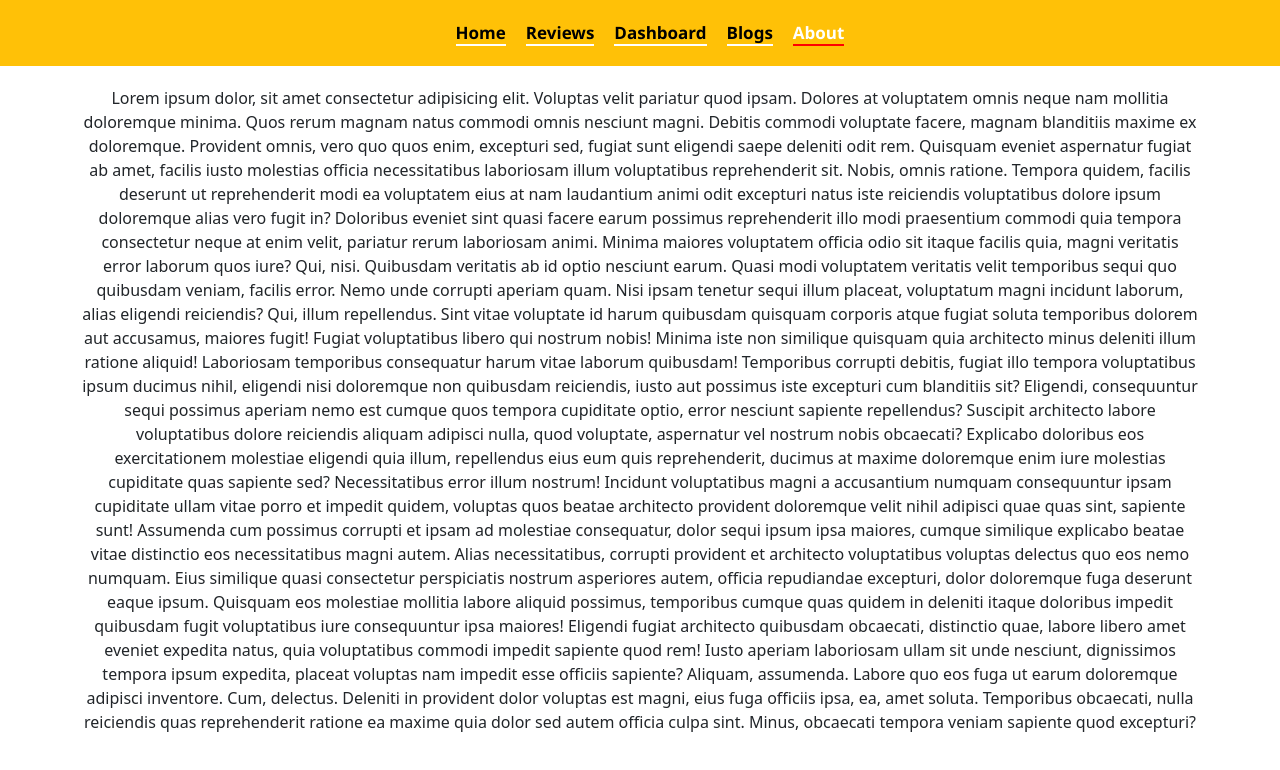
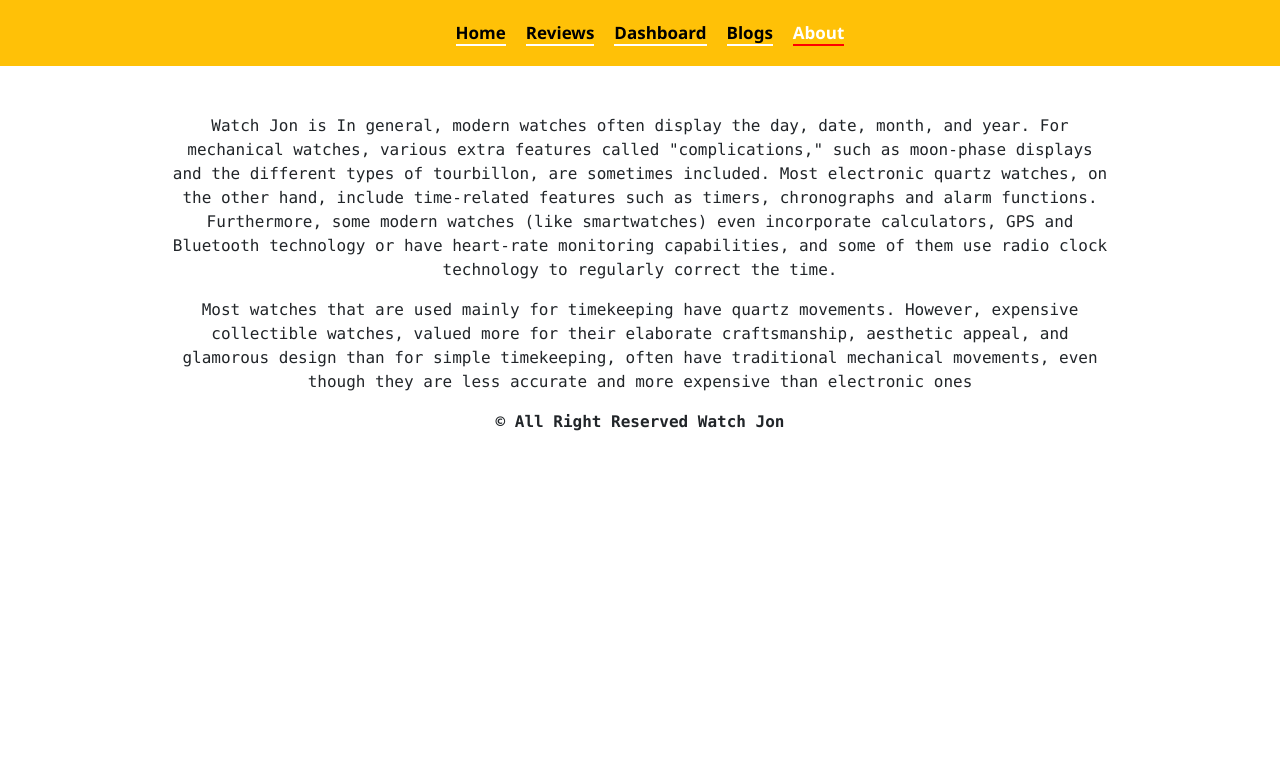
Before and after one commit to CodeWithShamim/product-analysis-website, a React (Create React App) app: page /about in a window 1280 px wide. Shown: the top 770 px of the page. Built offline with nearby package versions, Linux system fonts and the light colour scheme.

Commit message:
about section done

```diff
--- a/src/components/About/About.js
+++ b/src/components/About/About.js
@@ -2,61 +2,27 @@ import React from "react";
 
 const About = () => {
   return (
-    <div className="container">
-      Lorem ipsum dolor, sit amet consectetur adipisicing elit. Voluptas velit
-      pariatur quod ipsam. Dolores at voluptatem omnis neque nam mollitia
-      doloremque minima. Quos rerum magnam natus commodi omnis nesciunt magni.
-      Debitis commodi voluptate facere, magnam blanditiis maxime ex doloremque.
-      Provident omnis, vero quo quos enim, excepturi sed, fugiat sunt eligendi
-      saepe deleniti odit rem. Quisquam eveniet aspernatur fugiat ab amet,
-      facilis iusto molestias officia necessitatibus laboriosam illum
-      voluptatibus reprehenderit sit. Nobis, omnis ratione. Tempora quidem,
-      facilis deserunt ut reprehenderit modi ea voluptatem eius at nam
-      laudantium animi odit excepturi natus iste reiciendis voluptatibus dolore
-      ipsum doloremque alias vero fugit in? Doloribus eveniet sint quasi facere
-      earum possimus reprehenderit illo modi praesentium commodi quia tempora
-      consectetur neque at enim velit, pariatur rerum laboriosam animi. Minima
-      maiores voluptatem officia odio sit itaque facilis quia, magni veritatis
-      error laborum quos iure? Qui, nisi. Quibusdam veritatis ab id optio
-      nesciunt earum. Quasi modi voluptatem veritatis velit temporibus sequi quo
-      quibusdam veniam, facilis error. Nemo unde corrupti aperiam quam. Nisi
-      ipsam tenetur sequi illum placeat, voluptatum magni incidunt laborum,
-      alias eligendi reiciendis? Qui, illum repellendus. Sint vitae voluptate id
-      harum quibusdam quisquam corporis atque fugiat soluta temporibus dolorem
-      aut accusamus, maiores fugit! Fugiat voluptatibus libero qui nostrum
-      nobis! Minima iste non similique quisquam quia architecto minus deleniti
-      illum ratione aliquid! Laboriosam temporibus consequatur harum vitae
-      laborum quibusdam! Temporibus corrupti debitis, fugiat illo tempora
-      voluptatibus ipsum ducimus nihil, eligendi nisi doloremque non quibusdam
-      reiciendis, iusto aut possimus iste excepturi cum blanditiis sit?
-      Eligendi, consequuntur sequi possimus aperiam nemo est cumque quos tempora
-      cupiditate optio, error nesciunt sapiente repellendus? Suscipit architecto
-      labore voluptatibus dolore reiciendis aliquam adipisci nulla, quod
-      voluptate, aspernatur vel nostrum nobis obcaecati? Explicabo doloribus eos
-      exercitationem molestiae eligendi quia illum, repellendus eius eum quis
-      reprehenderit, ducimus at maxime doloremque enim iure molestias cupiditate
-      quas sapiente sed? Necessitatibus error illum nostrum! Incidunt
-      voluptatibus magni a accusantium numquam consequuntur ipsam cupiditate
-      ullam vitae porro et impedit quidem, voluptas quos beatae architecto
-      provident doloremque velit nihil adipisci quae quas sint, sapiente sunt!
-      Assumenda cum possimus corrupti et ipsam ad molestiae consequatur, dolor
-      sequi ipsum ipsa maiores, cumque similique explicabo beatae vitae
-      distinctio eos necessitatibus magni autem. Alias necessitatibus, corrupti
-      provident et architecto voluptatibus voluptas delectus quo eos nemo
-      numquam. Eius similique quasi consectetur perspiciatis nostrum asperiores
-      autem, officia repudiandae excepturi, dolor doloremque fuga deserunt eaque
-      ipsum. Quisquam eos molestiae mollitia labore aliquid possimus, temporibus
-      cumque quas quidem in deleniti itaque doloribus impedit quibusdam fugit
-      voluptatibus iure consequuntur ipsa maiores! Eligendi fugiat architecto
-      quibusdam obcaecati, distinctio quae, labore libero amet eveniet expedita
-      natus, quia voluptatibus commodi impedit sapiente quod rem! Iusto aperiam
-      laboriosam ullam sit unde nesciunt, dignissimos tempora ipsum expedita,
-      placeat voluptas nam impedit esse officiis sapiente? Aliquam, assumenda.
-      Labore quo eos fuga ut earum doloremque adipisci inventore. Cum, delectus.
-      Deleniti in provident dolor voluptas est magni, eius fuga officiis ipsa,
-      ea, amet soluta. Temporibus obcaecati, nulla reiciendis quas reprehenderit
-      ratione ea maxime quia dolor sed autem officia culpa sint. Minus,
-      obcaecati tempora veniam sapiente quod excepturi?
+    <div className="container w-75 mt-5 font-monospace">
+      <p>
+        Watch Jon is In general, modern watches often display the day, date,
+        month, and year. For mechanical watches, various extra features called
+        "complications," such as moon-phase displays and the different types of
+        tourbillon, are sometimes included. Most electronic quartz watches, on
+        the other hand, include time-related features such as timers,
+        chronographs and alarm functions. Furthermore, some modern watches (like
+        smartwatches) even incorporate calculators, GPS and Bluetooth technology
+        or have heart-rate monitoring capabilities, and some of them use radio
+        clock technology to regularly correct the time.
+      </p>
+      <p>
+        Most watches that are used mainly for timekeeping have quartz movements.
+        However, expensive collectible watches, valued more for their elaborate
+        craftsmanship, aesthetic appeal, and glamorous design than for simple
+        timekeeping, often have traditional mechanical movements, even though
+        they are less accurate and more expensive than electronic ones
+      </p>
+
+      <p className="fw-bold">&copy; All Right Reserved Watch Jon</p>
     </div>
   );
 };
--- a/src/components/Blogs/Blogs.js
+++ b/src/components/Blogs/Blogs.js
@@ -7,27 +7,30 @@ const Blogs = () => {
       <div className="col-md-6">
         <h2>What is Context API?</h2>
         <p>
-          the Context API helps to avoid prop drilling in our React application.
-          if you don't know about the term prop drilling. So let's understand
-          that first. In React, we can pass the data only in a single direction,
-          i.e. from top to down (parent to child) via props. Prop drilling is a
-          process where we need to pass down the props at each level in a deeply
-          nested component tree so that we can access them in the component at
-          the lowest level.
+          Context API helps to avoid prop drilling. In React, we can pass the
+          data only in a single direction, i.e. from top to down (parent to
+          child) via props. Prop drilling is a process where we need to pass
+          down the props at each level in a deeply nested component tree so that
+          we can access them in the component at the lowest level. Context API
+          just provides a way to pass the data directly to the required
+          components rather than passing them through every level of the
+          component tree. So using React Context, we don't have to pass the
+          props unnecessarily to all those intermediate components that do not
+          need the props.
         </p>
       </div>
       <div className="col-md-6">
-        <h2>What is semantic HTML tag?</h2>
+        <h2>What is semantic tag?</h2>
         <p>
-          Semantic HTML5 addresses this shortcoming by defining specific tags to
+          Semantic tag address this shortcoming by defining specific tags to
           indicate clearly what role is played by the content those tags
           contain.For example, header, Footer, article are considered semantic
-          elements as they clearly describe their purpose and the type of
+          elements. As they clearly describe their purpose and the type of
           content they should enclose. Semantic tags also help search engines to
           parse the webpage correctly and find accurate information. Thus,
           helping search engines to correctly index the page.
         </p>
-        <h5>HTML5 Semantic tag is:</h5>
+        <h5>HTML5 Semantic tag ex...</h5>
         <div className="semantic-tag-item">
           <ul>
             <li>Main</li>
```
